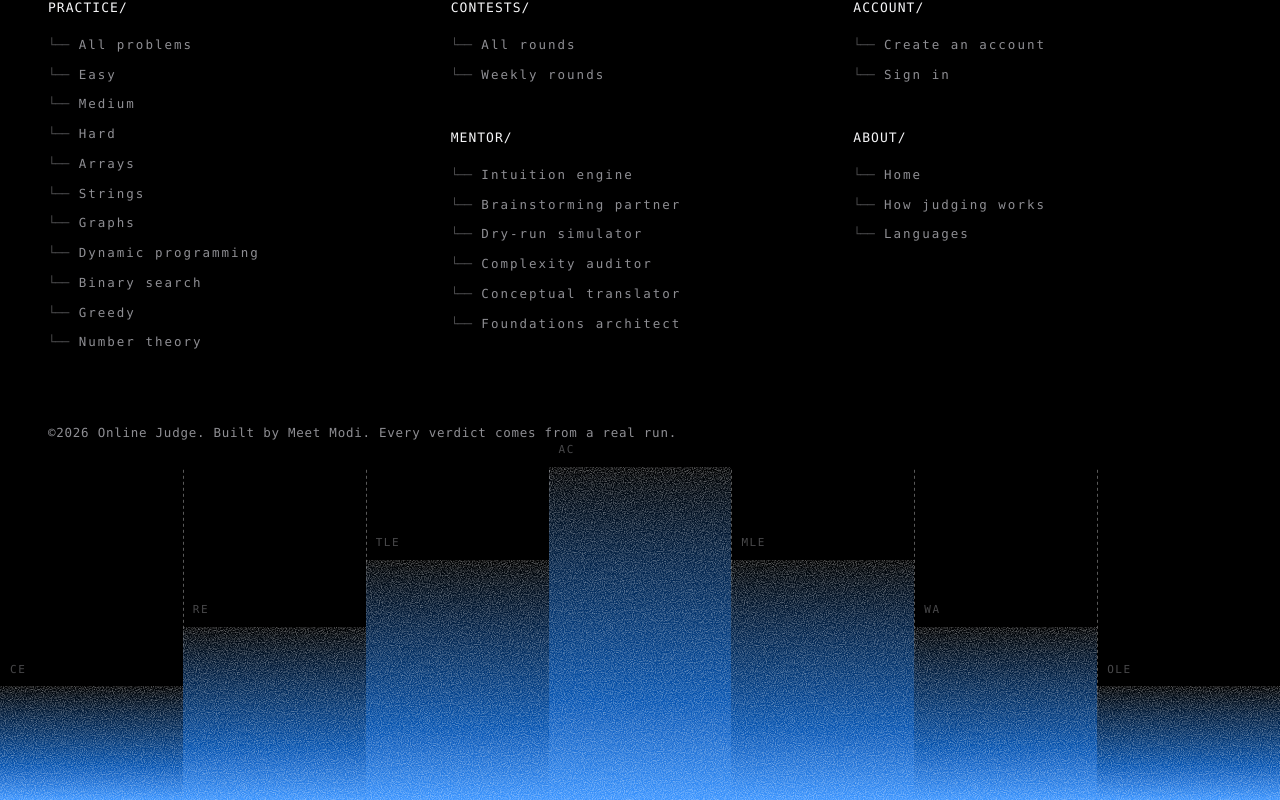
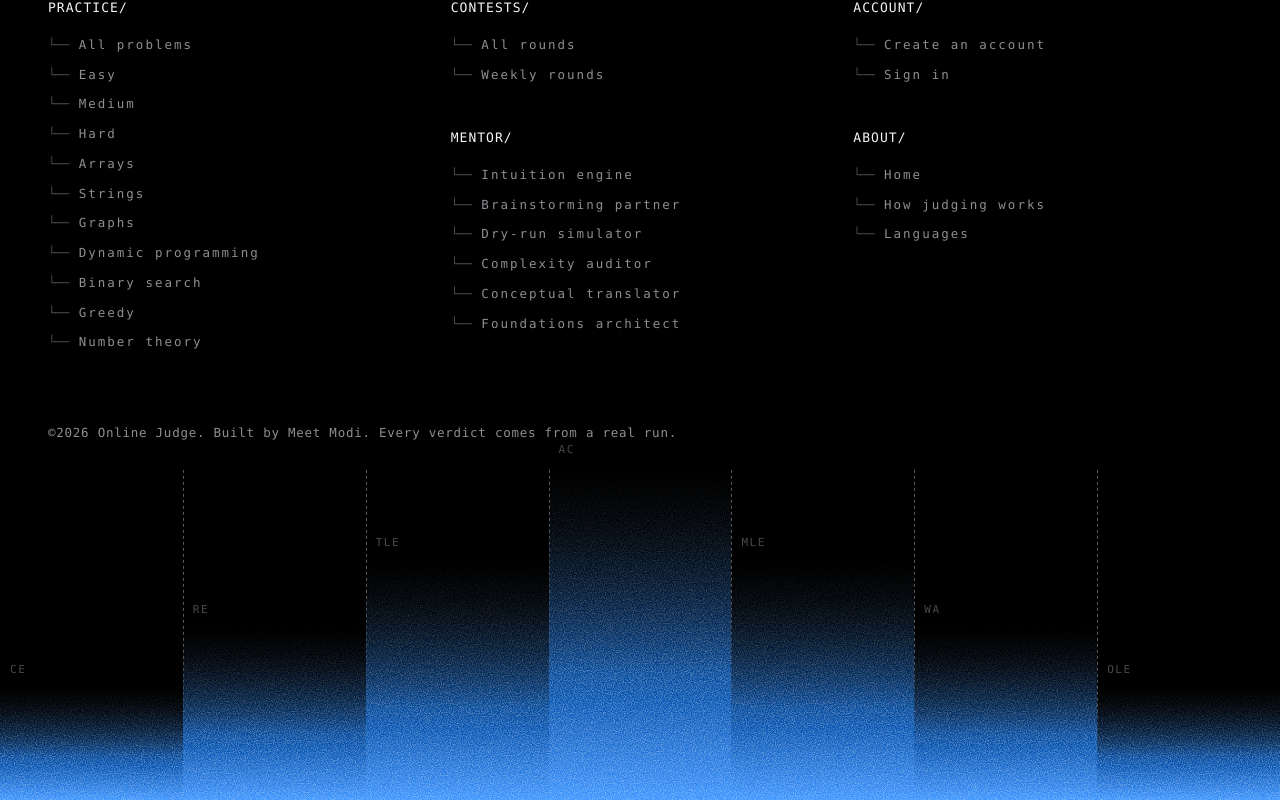
Before and after one commit to modi-meet/online-judge, a React (Vite) app in the folder apps/web/: page / in a window 1280 px wide. Shown: the part 5087-5887 px from the top of the page. Built offline with nearby package versions, Linux system fonts and the light colour scheme; no server answers.

Commit message:
web: the footer skyline's bars fade into the black at the top, grain included

```diff
--- a/apps/web/src/styles.css
+++ b/apps/web/src/styles.css
@@ -593,6 +593,8 @@ main[data-page="profile"] { max-width: 880px; }
 .ft-bar + .ft-bar { background-size: 1px 6px; }
 .ft-fill { position: relative; display: block; height: var(--h); background: linear-gradient(to bottom, transparent, color-mix(in srgb, var(--accent) 30%, #000) 30%, color-mix(in srgb, var(--accent) 70%, #000) 70%, color-mix(in srgb, var(--accent) 80%, #fff)); transform-origin: bottom; }
 .ft-fill.grain { --grain-inv: 0; --grain-op: .35; }
+/* the top of each bar, grain and all, dissolves into the footer's black - no edge */
+.ft-fill { -webkit-mask-image: linear-gradient(to bottom, transparent, rgba(0, 0, 0, .35) 22%, #000 62%); mask-image: linear-gradient(to bottom, transparent, rgba(0, 0, 0, .35) 22%, #000 62%); }
 .ft-verdict { position: absolute; left: 10px; bottom: calc(var(--h) + 8px); font-size: 11px; letter-spacing: .14em; color: #48484a; }
 /* the skyline rises once, from the centre out, when it first scrolls into view */
 .ft-sky .ft-fill { transform: scaleY(.2); opacity: 0; transition: transform 700ms var(--ease-out) var(--d), opacity 500ms var(--ease-out) var(--d); }
```
